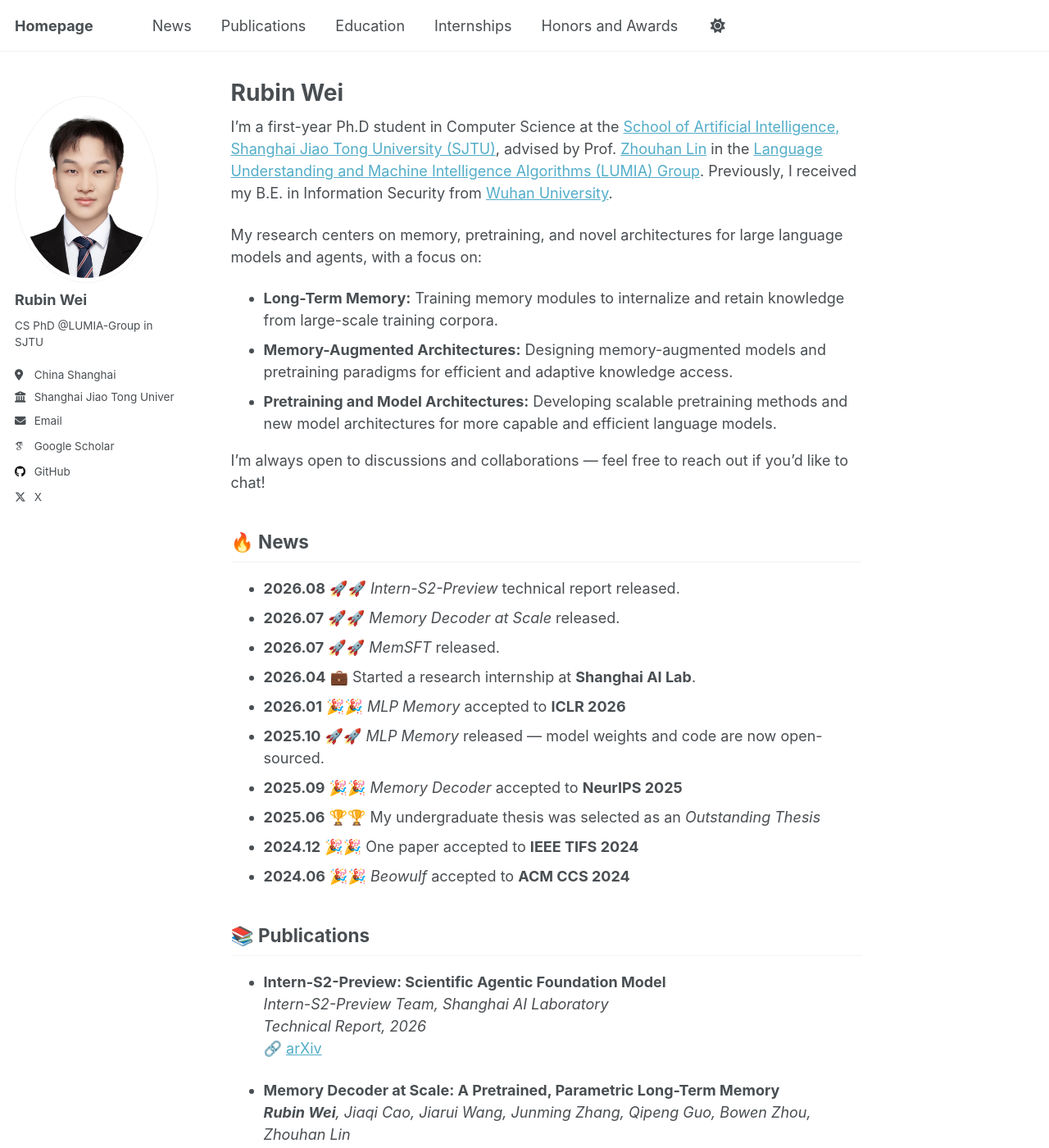
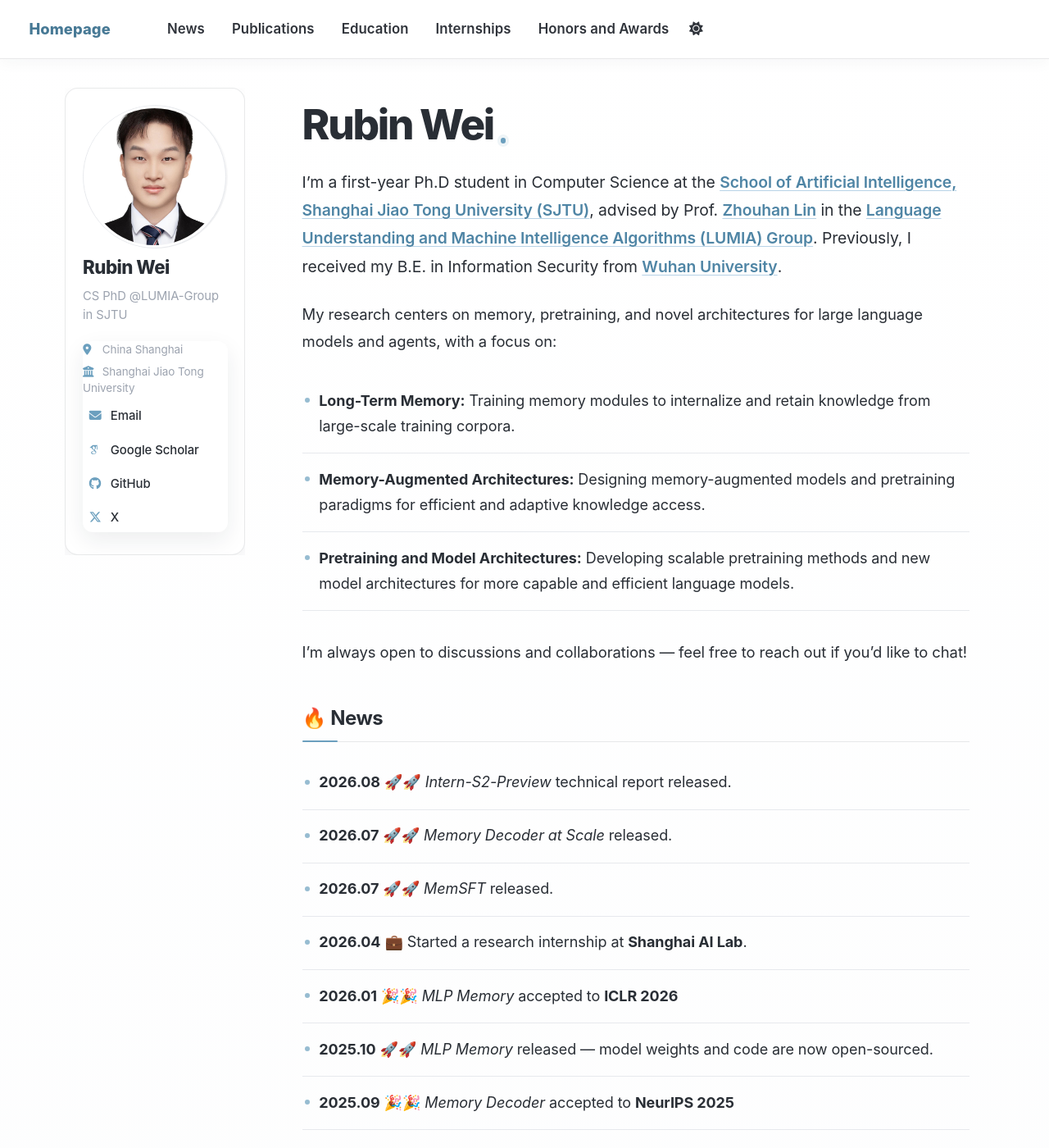
Before and after one commit to Rubin-Wei/Rubin-Wei.github.io, a Jekyll site: the page built from _pages/about.md, in a window 1280 px wide and 1400 px high. Shown: the whole window at 82% size. Built offline with Jekyll 4.4.1, drawn with Linux system fonts in a browser that asks for light colours; some web fonts are replaced.

Commit message:
Refine homepage visual style

```diff
--- /dev/null
+++ b/_sass/_research-home.scss
@@ -0,0 +1,497 @@
+/* ==========================================================================
+   RUBIN WEI RESEARCH HOMEPAGE REFRESH
+   ========================================================================== */
+
+html {
+  scroll-behavior: smooth;
+  scroll-padding-top: 96px;
+}
+
+body {
+  min-height: 100vh;
+  padding-bottom: 4em;
+  background: linear-gradient(180deg, var(--site-bg-start) 0%, var(--site-bg-end) 100%);
+  letter-spacing: -0.005em;
+}
+
+body::before,
+body::after {
+  display: none;
+}
+
+::selection {
+  color: var(--global-text-color);
+  background: var(--site-accent-soft);
+}
+
+a:focus-visible,
+button:focus-visible {
+  outline: 3px solid rgba(65, 142, 194, 0.42);
+  outline-offset: 3px;
+  border-radius: 8px;
+}
+
+.masthead {
+  background: var(--site-nav-bg);
+  border-bottom: 1px solid var(--site-card-border);
+  box-shadow: 0 4px 18px rgba(31, 41, 55, 0.04);
+  -webkit-backdrop-filter: blur(14px);
+  backdrop-filter: blur(14px);
+}
+
+.masthead::after {
+  display: none;
+}
+
+.masthead__inner-wrap {
+  padding: 0.65em 1.25em;
+}
+
+.masthead__menu-item {
+  background: transparent;
+}
+
+.greedy-nav {
+  background: transparent;
+}
+
+.greedy-nav a {
+  margin: 0 0.2rem;
+  padding: 0.55rem 0.72rem;
+  border-radius: 999px;
+  font-size: 0.93rem;
+  font-weight: 560;
+  letter-spacing: 0.005em;
+}
+
+.greedy-nav .visible-links li:first-child a {
+  color: var(--site-accent-strong);
+  font-size: 1.02rem;
+  font-weight: 760;
+}
+
+.greedy-nav .visible-links a::before {
+  left: 18%;
+  bottom: 0.3rem;
+  width: 64%;
+  height: 2px;
+  border-radius: 999px;
+  background: var(--site-accent);
+}
+
+.greedy-nav .visible-links a:hover {
+  color: var(--site-accent-strong);
+  background: transparent;
+}
+
+.greedy-nav button {
+  border-radius: 10px;
+  background: var(--global-text-color);
+  box-shadow: 0 6px 14px rgba(31, 41, 55, 0.14);
+}
+
+.greedy-nav .hidden-links {
+  overflow: hidden;
+  padding: 0.45rem;
+  border: 1px solid var(--site-card-border);
+  border-radius: 14px;
+  background: var(--site-surface);
+  box-shadow: var(--site-shadow);
+  -webkit-backdrop-filter: blur(18px);
+  backdrop-filter: blur(18px);
+}
+
+.greedy-nav .hidden-links a:hover {
+  background: var(--site-accent-soft);
+}
+
+.greedy-nav .hidden-links::before,
+.author__urls::before {
+  border-color: var(--site-card-border) transparent;
+}
+
+.greedy-nav .hidden-links::after,
+.author__urls::after {
+  border-color: var(--site-surface) transparent;
+}
+
+#main {
+  position: relative;
+  z-index: 1;
+  margin-top: 2rem;
+  padding-right: 1.2rem;
+  padding-left: 1.2rem;
+}
+
+.page__inner-wrap {
+  padding: 1rem 1rem 3rem;
+  border: 0;
+  border-radius: 0;
+  background: transparent;
+  box-shadow: none;
+}
+
+.page__title {
+  position: relative;
+  display: inline-block;
+  margin-bottom: 1.45rem;
+  color: var(--global-text-color);
+  font-size: clamp(2.25rem, 4vw, 3.1rem);
+  font-weight: 760;
+  letter-spacing: -0.045em;
+  line-height: 1.05;
+}
+
+.page__title::after {
+  content: "";
+  position: absolute;
+  right: -0.85rem;
+  bottom: 0.2rem;
+  width: 0.38rem;
+  height: 0.38rem;
+  border-radius: 50%;
+  background: var(--site-accent);
+  box-shadow: 0 0 0 4px var(--site-accent-soft);
+}
+
+.page__content {
+  line-height: 1.72;
+}
+
+.page__content > p {
+  max-width: 52rem;
+  color: var(--global-text-color);
+  font-size: 1.025rem;
+  line-height: 1.78;
+}
+
+.page__content > p:first-of-type {
+  color: var(--global-text-color);
+  font-size: 1.075rem;
+}
+
+.page__content h2 {
+  position: relative;
+  margin-top: 2.8rem;
+  margin-bottom: 1rem;
+  padding-bottom: 0.7rem;
+  border-bottom: 1px solid var(--site-card-border);
+  color: var(--global-text-color);
+  font-size: 1.33rem;
+  font-weight: 740;
+  letter-spacing: -0.02em;
+}
+
+.page__content h2::after {
+  content: "";
+  position: absolute;
+  bottom: -1px;
+  left: 0;
+  width: 2.4rem;
+  height: 2px;
+  border-radius: 999px;
+  background: var(--site-accent);
+}
+
+.page__content a {
+  color: var(--global-link-color);
+  font-weight: 610;
+  text-decoration-thickness: 1px;
+  text-decoration-color: rgba(47, 127, 186, 0.34);
+  text-underline-offset: 0.18em;
+}
+
+.page__content a:hover {
+  color: var(--global-link-color-hover);
+  text-decoration-color: currentColor;
+}
+
+.page__content > ul {
+  display: grid;
+  gap: 0;
+  margin: 0 0 1.9rem;
+  padding: 0;
+  list-style: none;
+}
+
+.page__content > ul > li {
+  position: relative;
+  margin: 0;
+  padding: 0.92rem 0.4rem 0.92rem 1.15rem;
+  border: 0;
+  border-bottom: 1px solid var(--global-border-color);
+  border-radius: 0;
+  background: transparent;
+  box-shadow: none;
+  transition: transform 0.2s ease, background 0.2s ease;
+}
+
+.page__content > ul > li::before {
+  content: "";
+  position: absolute;
+  top: 1.56rem;
+  left: 0.18rem;
+  width: 0.34rem;
+  height: 0.34rem;
+  border-radius: 50%;
+  background: var(--site-accent);
+  opacity: 0.7;
+}
+
+.page__content > ul > li:hover {
+  z-index: 1;
+  background: var(--site-surface-hover);
+  box-shadow: none;
+  transform: translateX(2px);
+}
+
+.page__content > ul > li p {
+  margin: 0;
+}
+
+.page__content > ul > li strong {
+  color: var(--global-text-color);
+}
+
+.sidebar > div[itemscope] {
+  padding: 1.15rem;
+  border: 1px solid var(--site-card-border);
+  border-radius: 16px;
+  background: var(--site-surface);
+  box-shadow: 0 10px 28px rgba(31, 41, 55, 0.06);
+}
+
+.author__avatar img,
+.sidebar .author__avatar {
+  overflow: hidden;
+  border-radius: 50%;
+}
+
+.author__avatar img {
+  aspect-ratio: 1;
+  padding: 3px;
+  object-fit: cover;
+  border: 1px solid var(--global-border-color);
+  background: var(--site-surface);
+  box-shadow: 0 8px 20px rgba(31, 41, 55, 0.10);
+}
+
+.author__avatar img:hover {
+  transform: translateY(-2px) rotate(-1deg);
+}
+
+.sidebar .author__name {
+  color: var(--global-text-color);
+  font-size: 1.24rem;
+  font-weight: 760;
+  letter-spacing: -0.025em;
+}
+
+.sidebar .author__bio {
+  color: var(--global-text-color-light);
+  font-size: 0.82rem;
+  line-height: 1.55;
+}
+
+.author__urls {
+  border-color: var(--site-card-border);
+  border-radius: 12px;
+  background: var(--site-surface);
+  box-shadow: 0 10px 28px rgba(31, 41, 55, 0.08);
+}
+
+.author__urls li {
+  color: var(--global-text-color-light);
+}
+
+.author__urls a {
+  margin-bottom: 0.18rem;
+  padding: 0.34rem 0.42rem;
+  border-radius: 9px;
+  color: var(--global-text-color);
+  font-size: 0.83rem;
+  font-weight: 540;
+}
+
+.author__urls li {
+  white-space: normal;
+  overflow-wrap: anywhere;
+}
+
+.author__urls a:hover {
+  color: var(--site-accent-strong);
+  background: var(--site-accent-soft);
+  text-decoration: none;
+  transform: translateX(2px);
+}
+
+.sidebar .author__urls i {
+  color: var(--site-accent) !important;
+}
+
+.btn,
+.btn--inverse {
+  border: 1px solid var(--site-card-border) !important;
+  border-radius: 999px;
+  background: var(--site-accent-soft);
+  color: var(--site-accent-strong) !important;
+  box-shadow: 0 6px 16px rgba(45, 105, 149, 0.09);
+}
+
+.btn:hover,
+.btn--inverse:hover {
+  border-color: var(--site-accent) !important;
+  background: var(--site-accent) !important;
+  color: #fff !important;
+}
+
+@media screen and (min-width: 925px) {
+  #main {
+    display: grid;
+    grid-template-columns: minmax(190px, 220px) minmax(0, 850px);
+    justify-content: center;
+    gap: clamp(2rem, 4vw, 4rem);
+    max-width: 1220px;
+  }
+
+  .sidebar,
+  .page {
+    float: none !important;
+    width: auto !important;
+    max-width: none;
+    margin: 0 !important;
+    padding-right: 0 !important;
+    padding-left: 0 !important;
+  }
+
+  .page__related {
+    grid-column: 2;
+  }
+}
+
+@media screen and (min-width: 1024px) {
+  .sidebar {
+    position: sticky;
+    top: 96px;
+    align-self: start;
+    height: auto;
+    max-height: calc(100vh - 116px);
+    padding-top: 0 !important;
+    overflow-y: auto;
+  }
+}
+
+@media screen and (max-width: 924px) {
+  #main {
+    margin-top: 1.2rem;
+    padding-right: 0.8rem;
+    padding-left: 0.8rem;
+  }
+
+  .sidebar {
+    margin-top: 0.8rem;
+    margin-bottom: 1rem;
+  }
+
+  .sidebar > div[itemscope] {
+    display: grid;
+    grid-template-columns: 72px minmax(0, 1fr) auto;
+    gap: 1rem;
+    align-items: center;
+    padding: 1rem;
+  }
+
+  .author__avatar,
+  .sidebar .author__avatar {
+    display: block;
+    width: 72px;
+    height: 72px;
+  }
+
+  .author__content {
+    display: block;
+    padding: 0;
+  }
+
+  .author__urls-wrapper {
+    display: block;
+  }
+
+  .page__inner-wrap {
+    padding: 2rem 1.5rem 2.25rem;
+    border-radius: 20px;
+  }
+}
+
+@media screen and (max-width: 600px) {
+  .masthead__inner-wrap {
+    padding-right: 0.7rem;
+    padding-left: 0.7rem;
+  }
+
+  .greedy-nav a {
+    margin: 0 0.08rem;
+    padding-right: 0.5rem;
+    padding-left: 0.5rem;
+  }
+
+  .sidebar > div[itemscope] {
+    grid-template-columns: 58px minmax(0, 1fr) auto;
+    gap: 0.72rem;
+    border-radius: 17px;
+  }
+
+  .author__avatar,
+  .sidebar .author__avatar {
+    width: 58px;
+    height: 58px;
+  }
+
+  .sidebar .author__name {
+    font-size: 1.05rem;
+  }
+
+  .sidebar .author__bio {
+    font-size: 0.74rem;
+  }
+
+  .page__inner-wrap {
+    padding: 1.55rem 1rem 1.8rem;
+    border-radius: 17px;
+  }
+
+  .page__title {
+    font-size: 2.15rem;
+  }
+
+  .page__content > p,
+  .page__content > p:first-of-type {
+    font-size: 0.98rem;
+  }
+
+  .page__content h2 {
+    margin-top: 2.25rem;
+    font-size: 1.18rem;
+  }
+
+  .page__content > ul > li {
+    padding: 0.82rem 0.82rem 0.82rem 1rem;
+    border-radius: 13px;
+    font-size: 0.94rem;
+  }
+}
+
+@media (prefers-reduced-motion: reduce) {
+  html {
+    scroll-behavior: auto;
+  }
+
+  *,
+  *::before,
+  *::after {
+    scroll-behavior: auto !important;
+    transition-duration: 0.01ms !important;
+    animation-duration: 0.01ms !important;
+    animation-iteration-count: 1 !important;
+  }
+}
--- a/_sass/theme/_default_dark.scss
+++ b/_sass/theme/_default_dark.scss
@@ -8,26 +8,26 @@ $dark-gray                  : mix(#000, $gray, 40%);
 $darker-gray                : mix(#000, $gray, 60%);
 $light-gray                 : mix(#fff, $gray, 50%);
 
-$background                 : #474747;
-$background-light           : mix(#fff, $background, 80%);
-$background-lighter         : mix(#fff, $background, 90%);
-$text                       : #ffffff;
-$link                       : #0ea1c5;
+$background                 : #181a1d;
+$background-light           : #a9adb3;
+$background-lighter         : #25282c;
+$text                       : #eceef1;
+$link                       : #82aec8;
 $link-dark                  : mix(#000, $link, 25%);
 $link-light                 : mix(#fff, $link, 25%);
 
 /* Color codes used for the site */
 $danger-color               : #ee5f5b;
-$info-color                 : #2f7f93;
+$info-color                 : #79a8c4;
 $notice-color               : #7a8288;
 $success-color              : #62c462;
 $warning-color              : #f89406;
 
 /* Other basic settings for the template */
-$border-radius              : 4px;
-$box-shadow                 : 0 1px 1px rgba(0, 0, 0, 0.125);
-$global-transition          : all 0.2s ease-in-out;
-$masthead-height            : 70px;
+$border-radius              : 12px;
+$box-shadow                 : 0 12px 32px rgba(0, 0, 0, 0.22);
+$global-transition          : all 0.22s ease-in-out;
+$masthead-height            : 72px;
 $navicon-width              : 28px;
 $navicon-height             : 4px;
 $sidebar-link-max-width     : 250px;
@@ -37,18 +37,30 @@ $sidebar-screen-min-width   : 1024px;
 html[data-theme="dark"] {
     --global-base-color                 : #{$background};
     --global-bg-color                   : #{$background};
-    --global-footer-bg-color            : #{$background};
-    --global-border-color               : #{$light-gray};
-    --global-dark-border-color          : #{$background-light};
-    --global-code-background-color      : #fafafa;
-    --global-code-text-color            : #{$darker-gray};
+    --global-footer-bg-color            : #141619;
+    --global-border-color               : #30343a;
+    --global-dark-border-color          : #444951;
+    --global-code-background-color      : #22252a;
+    --global-code-text-color            : #e5e7eb;
     --global-fig-caption-color          : #{$light-gray};
     --global-link-color                 : #{$link};
-    --global-link-color-hover           : #{$link-dark};
-    --global-link-color-visited         : #{$link-light};
+    --global-link-color-hover           : #afd0e2;
+    --global-link-color-visited         : #9aa9b7;
     --global-masthead-link-color        : #{$text};
     --global-masthead-link-color-hover  : #{$background-light};
     --global-text-color                 : #{$text};
-    --global-text-color-light           : #f3f3f3;
+    --global-text-color-light           : #a7abb2;
     --global-thead-color                : #{$background-lighter};
+    --site-bg-start                     : #181a1d;
+    --site-bg-end                       : #15171a;
+    --site-surface                      : #1d2024;
+    --site-surface-soft                 : #202328;
+    --site-surface-hover                : #25292e;
+    --site-accent                       : #7ea9c2;
+    --site-accent-strong                : #acd0e3;
+    --site-accent-soft                  : #27343c;
+    --site-card-border                  : rgba(255, 255, 255, 0.10);
+    --site-shadow                       : 0 18px 42px rgba(0, 0, 0, 0.22);
+    --site-shadow-hover                 : 0 12px 30px rgba(0, 0, 0, 0.26);
+    --site-nav-bg                       : rgba(24, 26, 29, 0.94);
 }
--- a/_sass/theme/_default_light.scss
+++ b/_sass/theme/_default_light.scss
@@ -3,24 +3,24 @@
    ========================================================================== */
 
 /* Color codes used for the theme */
-$gray                       : #7a8288;
-$dark-gray                  : mix(#000, $gray, 40%);
-$darker-gray                : mix(#000, $gray, 60%);
-$light-gray                 : mix(#fff, $gray, 50%);
-$lighter-gray               : mix(#fff, $gray, 90%);
+$gray                       : #6b7280;
+$dark-gray                  : #374151;
+$darker-gray                : #252b33;
+$light-gray                 : #9ca3af;
+$lighter-gray               : #e5e7eb;
 
 /* Color codes used for the site */
 $danger-color               : #ee5f5b;
-$info-color                 : #2f7f93;
+$info-color                 : #5f93b3;
 $notice-color               : #7a8288;
 $success-color              : #62c462;
 $warning-color              : #f89406;
 
 /* Other basic settings for the template */
-$border-radius              : 4px;
-$box-shadow                 : 0 1px 1px rgba(0, 0, 0, 0.125);
-$global-transition          : all 0.2s ease-in-out;
-$masthead-height            : 70px;
+$border-radius              : 12px;
+$box-shadow                 : 0 10px 28px rgba(31, 41, 55, 0.07);
+$global-transition          : all 0.22s ease-in-out;
+$masthead-height            : 72px;
 $navicon-width              : 28px;
 $navicon-height             : 4px;
 $sidebar-link-max-width     : 250px;
@@ -28,20 +28,32 @@ $sidebar-screen-min-width   : 1024px;
 
 /* Default light theme for the site */
 :root {
-    --global-base-color                 : #{$gray};
-    --global-bg-color                   : #fff;
-    --global-footer-bg-color            : #f2f3f3;
-    --global-border-color               : #{$lighter-gray};
-    --global-dark-border-color          : #bdc1c4;
-    --global-code-background-color      : #fafafa;
+    --global-base-color                 : #5f93b3;
+    --global-bg-color                   : #ffffff;
+    --global-footer-bg-color            : #f7f8fa;
+    --global-border-color               : #e7e9ed;
+    --global-dark-border-color          : #d2d6dc;
+    --global-code-background-color      : #f5f6f8;
     --global-code-text-color            : #{$darker-gray};
-    --global-fig-caption-color          : mix(#fff,  #{$dark-gray}, 25%);
-    --global-link-color                 : #52adc8;
-    --global-link-color-hover           : mix(#000, #2f7f93, 25%);
-    --global-link-color-visited         : mix(#fff, #2f7f93, 25%);
-    --global-masthead-link-color        : #{$dark-gray};
-    --global-masthead-link-color-hover  : mix(#000, #{$gray}, 25%);
-    --global-text-color                 : #{$dark-gray};
+    --global-fig-caption-color          : #737983;
+    --global-link-color                 : #4f85a5;
+    --global-link-color-hover           : #2f6789;
+    --global-link-color-visited         : #657d91;
+    --global-masthead-link-color        : #30343b;
+    --global-masthead-link-color-hover  : #4f85a5;
+    --global-text-color                 : #292e35;
     --global-text-color-light           : #{$light-gray};
-    --global-thead-color                : #{$lighter-gray};
+    --global-thead-color                : #f2f3f5;
+    --site-bg-start                     : #ffffff;
+    --site-bg-end                       : #fafbfc;
+    --site-surface                      : #ffffff;
+    --site-surface-soft                 : #fafbfc;
+    --site-surface-hover                : #f7f8fa;
+    --site-accent                       : #6b9fbe;
+    --site-accent-strong                : #477995;
+    --site-accent-soft                  : #eef4f7;
+    --site-card-border                  : rgba(31, 41, 55, 0.10);
+    --site-shadow                       : 0 14px 38px rgba(31, 41, 55, 0.07);
+    --site-shadow-hover                 : 0 10px 26px rgba(31, 41, 55, 0.09);
+    --site-nav-bg                       : rgba(255, 255, 255, 0.94);
 }
--- a/assets/css/main.scss
+++ b/assets/css/main.scss
@@ -39,5 +39,6 @@
 
     "vendor/font-awesome/fontawesome",
     "vendor/font-awesome/solid",
-    "vendor/font-awesome/brands"
+    "vendor/font-awesome/brands",
+    "research-home"
 ;
```
